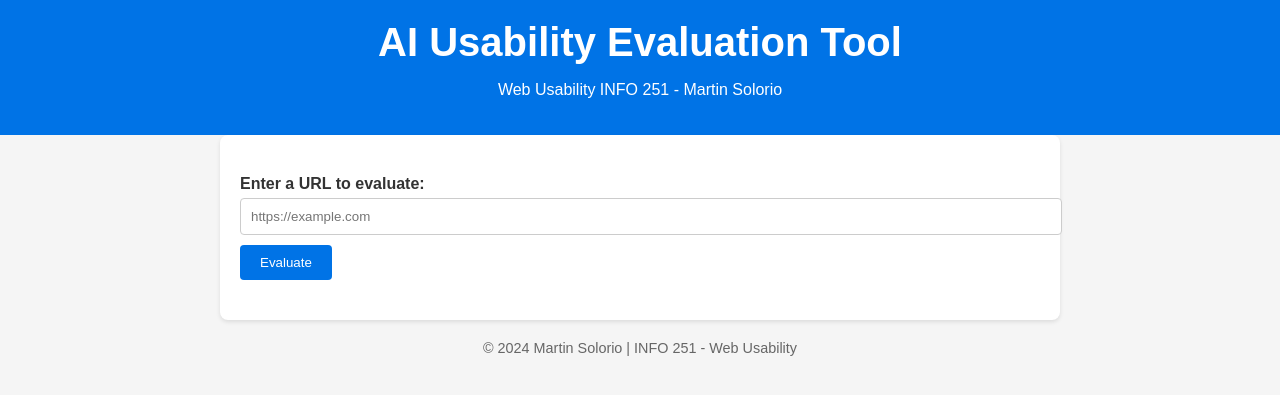
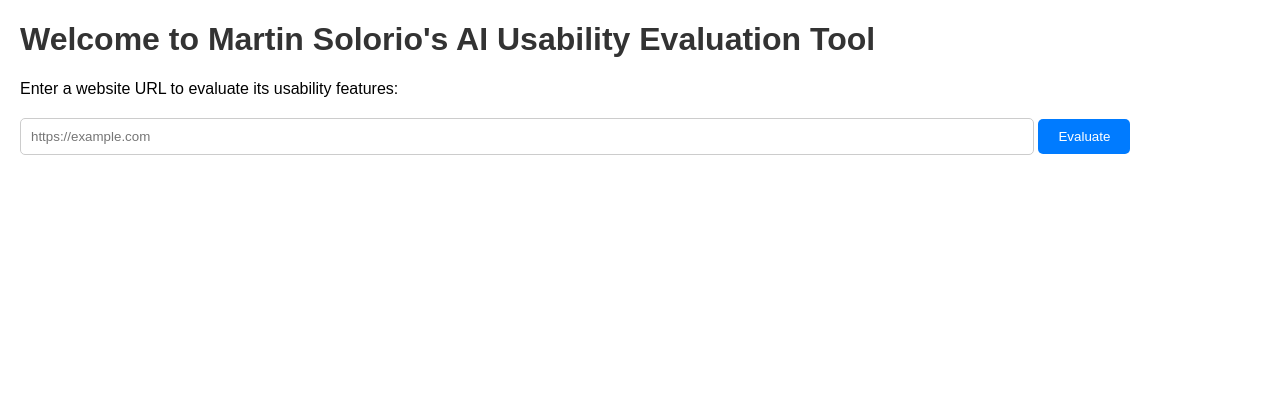
Before and after one commit to marsolorio/AI-Usability-Evaluator, a Flask app: page / in a window 1280 px wide. Shown: the top 395 px of the page. Run offline with Flask 2, Linux system fonts and the light colour scheme.

Commit message:
Added support for usability evaluation prompts and functionality

```diff
--- a/app.py
+++ b/app.py
@@ -1,43 +1,17 @@
 from flask import Flask, render_template, request
+from some_module import evaluate_website  # Replace with your actual evaluation function
 
 app = Flask(__name__)
 
-# Home Route
 @app.route('/')
 def home():
     return render_template('index.html')
 
-# URL Evaluation Route
 @app.route('/evaluate', methods=['POST'])
 def evaluate():
-    url = request.form.get('url')
-    # Mock evaluation logic
-    evaluation_result = f"URL Evaluation complete for: {url}. No issues detected!"
+    url = request.form['url']
+    evaluation_result = evaluate_website(url)  # This should return a dictionary
     return render_template('result.html', result=evaluation_result)
 
-# Alt Text Generator Route
-@app.route('/generate-alt-text', methods=['POST'])
-def generate_alt_text():
-    image_url = request.form.get('image_url')
-    # Mock alt text generation logic
-    alt_text = f"Generated Alt Text: 'Placeholder alt text for {image_url}'"
-    return render_template('result.html', result=alt_text)
-
-# Semantic Analyzer Route
-@app.route('/semantic-analysis', methods=['POST'])
-def semantic_analysis():
-    html_snippet = request.form.get('html_snippet')
-    # Mock semantic analysis logic
-    analysis_result = f"Semantic analysis complete. Issues found with snippet: {html_snippet}"
-    return render_template('result.html', result=analysis_result)
-
-# Real-Time Usability Evaluation Route
-@app.route('/usability-evaluation', methods=['POST'])
-def usability_evaluation():
-    user_log = request.form.get('user_log')
-    # Mock real-time usability evaluation logic
-    evaluation_summary = f"Real-time Usability Evaluation: Detected no major usability issues in log: {user_log}"
-    return render_template('result.html', result=evaluation_summary)
-
-if __name__ == '__main__':
+if __name__ == "__main__":
     app.run(debug=True)
--- a/templates/index.html
+++ b/templates/index.html
@@ -3,81 +3,44 @@
 <head>
     <meta charset="UTF-8">
     <meta name="viewport" content="width=device-width, initial-scale=1.0">
-    <title>AI Usability Evaluation Tool - Martin Solorio</title>
+    <title>AI Usability Evaluation Tool</title>
     <style>
         body {
             font-family: Arial, sans-serif;
-            margin: 0;
-            padding: 0;
-            background-color: #f5f5f5;
+            margin: 20px;
+        }
+        h1 {
             color: #333;
         }
-        header {
-            background-color: #0073e6;
-            color: white;
-            padding: 20px;
-            text-align: center;
-        }
-        h1 {
-            margin: 0;
-            font-size: 2.5rem;
-        }
-        .content {
-            padding: 20px;
-            max-width: 800px;
-            margin: auto;
-            background-color: white;
-            border-radius: 8px;
-            box-shadow: 0 2px 4px rgba(0, 0, 0, 0.1);
-        }
         form {
-            margin: 20px 0;
-        }
-        label {
-            display: block;
-            font-weight: bold;
-            margin-bottom: 5px;
+            margin-top: 20px;
         }
         input[type="text"] {
-            width: 100%;
             padding: 10px;
+            width: 80%;
             margin-bottom: 10px;
             border: 1px solid #ccc;
-            border-radius: 4px;
+            border-radius: 5px;
         }
-        button {
-            background-color: #0073e6;
+        input[type="submit"] {
+            padding: 10px 20px;
             color: white;
-            padding: 10px 20px;
+            background-color: #007BFF;
             border: none;
-            border-radius: 4px;
+            border-radius: 5px;
             cursor: pointer;
         }
-        button:hover {
-            background-color: #005bb5;
-        }
-        footer {
-            text-align: center;
-            margin-top: 20px;
-            font-size: 0.9rem;
-            color: #666;
+        input[type="submit"]:hover {
+            background-color: #0056b3;
         }
     </style>
 </head>
 <body>
-    <header>
-        <h1>AI Usability Evaluation Tool</h1>
-        <p>Web Usability INFO 251 - Martin Solorio</p>
-    </header>
-    <div class="content">
-        <form method="POST" action="/">
-            <label for="url">Enter a URL to evaluate:</label>
-            <input type="text" id="url" name="url" placeholder="https://example.com" required>
-            <button type="submit">Evaluate</button>
-        </form>
-    </div>
-    <footer>
-        <p>&copy; 2024 Martin Solorio | INFO 251 - Web Usability</p>
-    </footer>
+    <h1>Welcome to Martin Solorio's AI Usability Evaluation Tool</h1>
+    <p>Enter a website URL to evaluate its usability features:</p>
+    <form action="/evaluate" method="post">
+        <input type="text" name="url" placeholder="https://example.com" required>
+        <input type="submit" value="Evaluate">
+    </form>
 </body>
 </html>
```
Also changed, not shown: some_module.py (added, +32 -0 lines), templates/result.html (added, +44 -0 lines), templates/results.html (deleted, +0 -13 lines).
